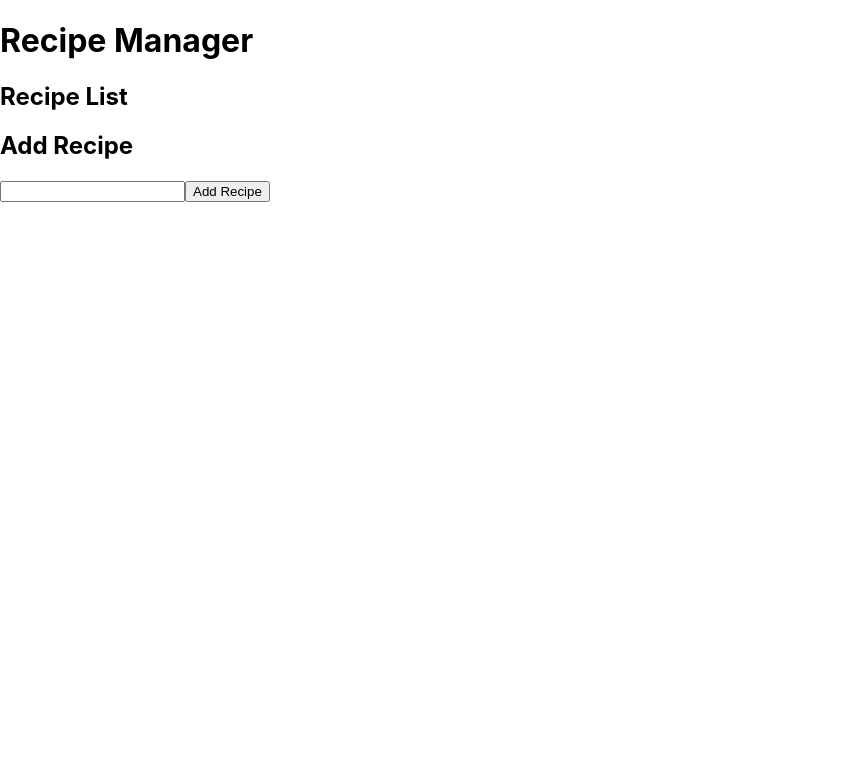
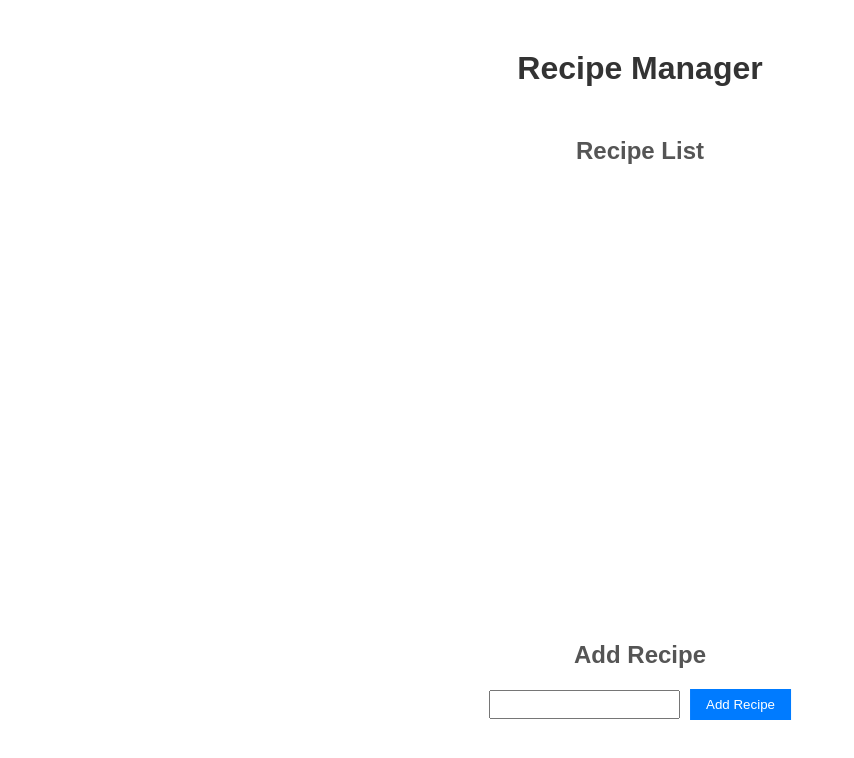
Before and after one commit to shivTrevor/BasicCodeWebsiteDevelopement, a React (Create React App) app in the folder my-app/: page / in a window 1280 px wide. Shown: the top 758 px of the page, without its empty margins (0-854 px from the left). Built offline with nearby package versions, Linux system fonts and the light colour scheme.

Commit message:
app .css file

```diff
--- a/my-app/src/App.css
+++ b/my-app/src/App.css
@@ -0,0 +1,50 @@
+body {
+    font-family: Arial, sans-serif;
+    text-align: center;
+    margin: 50px;
+  }
+
+  h1 {
+    color: #333;
+  }
+
+  h2 {
+    color: #555;
+  }
+
+  ul {
+    list-style-type: none;
+    padding: 0;
+  }
+
+  li {
+    margin: 10px 0;
+  }
+
+  input {
+    padding: 5px;
+    margin-right: 10px;
+  }
+
+  button {
+    padding: 8px 16px;
+    background-color: #007bff;
+    border: none;
+    color: #fff;
+    cursor: pointer;
+  }
+
+  button:hover {
+    background-color: #0056b3;
+  }
+
+  .form-container {
+    position: fixed;
+    bottom: 80px;
+    left: 50%; /* This centers the input horizontally */
+    transform: translateX(-50%);
+  }
+
+  .recipe-card{
+    margin-top: 50px;
+  }
```
